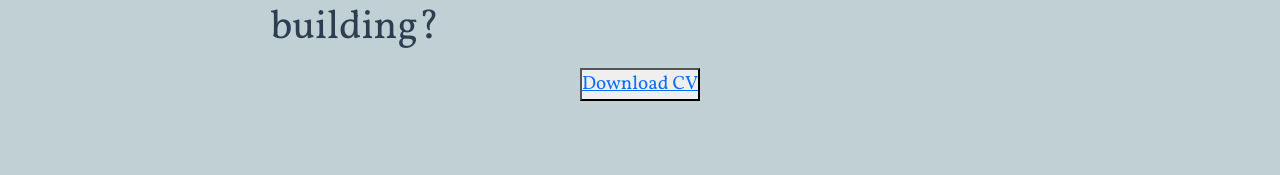
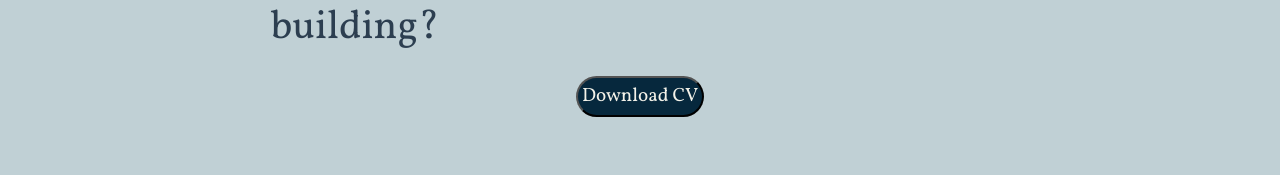
Before and after one commit to Kamvelihle-1/KamvelihleSikalana-Portfolio, a Vue app: page / in a window 1280 px wide. Shown: the part 535-710 px from the top of the page. Built offline with nearby package versions, Linux system fonts and the light colour scheme.

Commit message:
Update HomeView.vue

```diff
--- a/src/views/HomeView.vue
+++ b/src/views/HomeView.vue
@@ -10,8 +10,11 @@
         <div class="col">
           <img src="https://i.postimg.cc/zBv3R5bK/C12-C2-Kamvelihle-Sikalana-1.jpg" alt="my image" loading="lazy">
         </div>
-        <div class="cold" >
-          <button><a href="https://drive.google.com/file/d/16HyIAJuyri5GyoyMu25oEVdRHmt2UtqO/view?usp=drivesdk" target_blank> Download CV</a></button>
+
+      </div>
+      <div class="row" >
+        <div class="col" >
+          <button id="cv" class="p-1 m-2"><a href="https://drive.google.com/file/d/16HyIAJuyri5GyoyMu25oEVdRHmt2UtqO/view?usp=drivesdk" target_blank> Download CV</a></button>
         </div>
       </div>
 
@@ -90,5 +93,14 @@ img{
   border-radius: 5rem;
   max-height: 30rem;
 }
+#cv a{
+  text-decoration:none;
+  color:#f3f2e9;
+}
+#cv{
+  background-color:#06283d;
+  border-radius:1.5rem;
+
+}
 
 </style>
```
